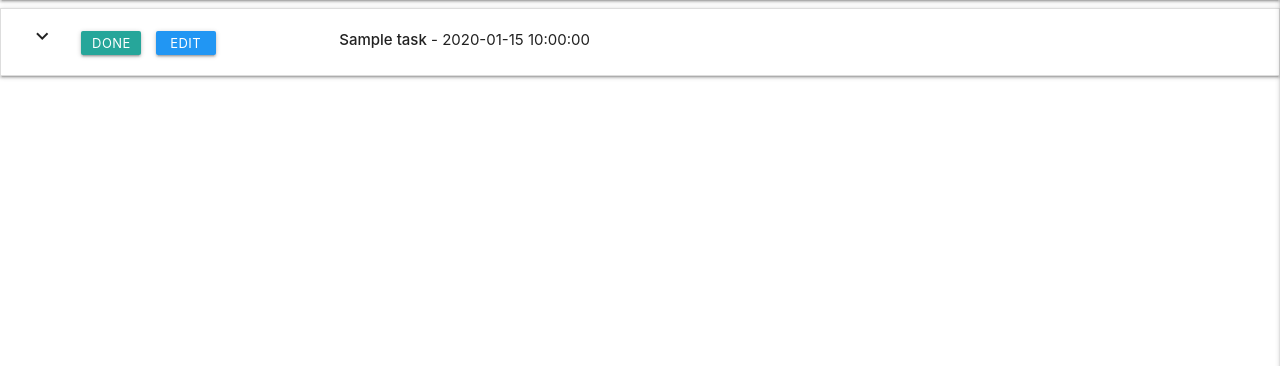
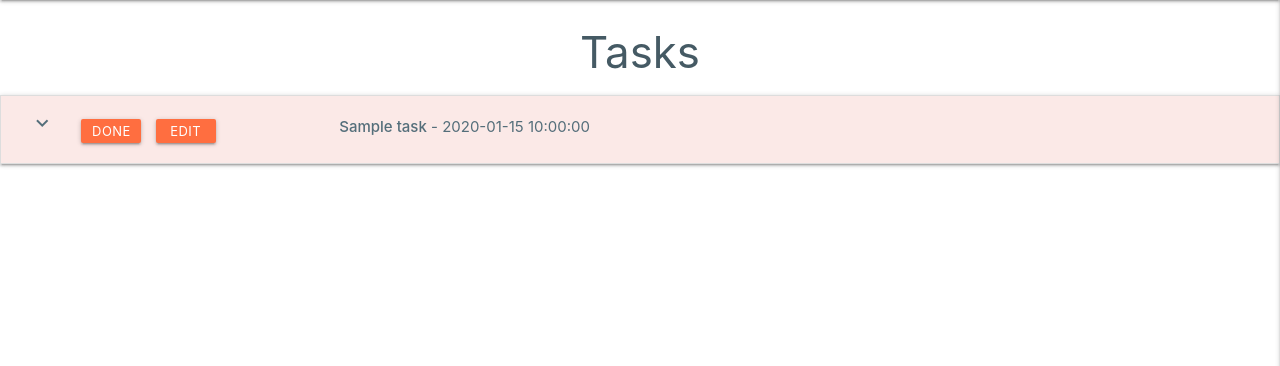
Before and after one commit to LigaMoon/task_manager, a Flask app: page / in a window 1280 px wide. Shown: the part 64-430 px from the top of the page. Run offline with Flask 2, Linux system fonts and the light colour scheme; a database or web service that is not in the repository returns one stand-in record (values such as "Sample title"); some libraries are stand-ins or nearby versions.

Commit message:
Moved js code for collapsable to static js and changef colors

```diff
--- a/static/js/script.js
+++ b/static/js/script.js
@@ -1,3 +1,4 @@
 $(document).ready(function(){
     $('.sidenav').sidenav({edge:"right"});
+    $(".collapsible").collapsible();
   });
--- a/templates/base.html
+++ b/templates/base.html
@@ -96,10 +96,6 @@
         <!-- This initialises the collapsable module to be run only when the HTML elements have rendered and is needed as we will be adding tasks dynamically to it-->
         <!-- It also initializes few form elements -->
         <script>
-            $(document).ready(function () {
-                $(".collapsible").collapsible();
-                $("select").material_select();
-            });
             $(".datepicker").pickadate({
                 selectMonths: true, // Creates a dropdown to control month
                 selectYears: 15, // Creates a dropdown of 15 years to control year,
--- a/templates/tasks.html
+++ b/templates/tasks.html
@@ -1,16 +1,18 @@
 {% extends 'base.html' %} {% block content %}
+
+<h3 class="center-align blue-grey-text text-darken-2">Tasks</h3>
 
 <!-- loop thorugh a list in the tasks collecton and return the below values for each entry -->
 <!-- Code for the collapsable module(acordeon) -->
-<ul class="collapsible" data-collapsible="accordion">
+<ul class="collapsible">
     {% for task in tasks %}
     <li>
-    <div class="collapsible-header row">
+    <div class="collapsible-header deep-orange lighten-5 blue-grey-text text-darken-1 row">
             <div class="col s3">
                 <i class="material-icons">expand_more</i>
-                <a href="{{url_for('delete_task', task_id=task._id)}}" class="waves-effect waves-light btn btn-small">Done</a>
+                <a href="{{url_for('delete_task', task_id=task._id)}}" class="waves-effect waves-light btn btn-small deep-orange accent-2">Done</a>
                 <!-- Once clicked, it will bring the user to the edit_task/_id page. _id is obtained from tasks collections as an attribute, in the same manner as task.name etc. -->
-                <a href="{{url_for('edit_task', task_id=task._id)}}" class="waves-effect waves-light btn btn-small blue">Edit</a>
+                <a href="{{url_for('edit_task', task_id=task._id)}}" class="waves-effect waves-light btn btn-small deep-orange accent-2">Edit</a>
             </div>
             <div class="col s9 task-header">
                 <strong>{{task.task_name}}</strong> - {{task.due_date}}
```
